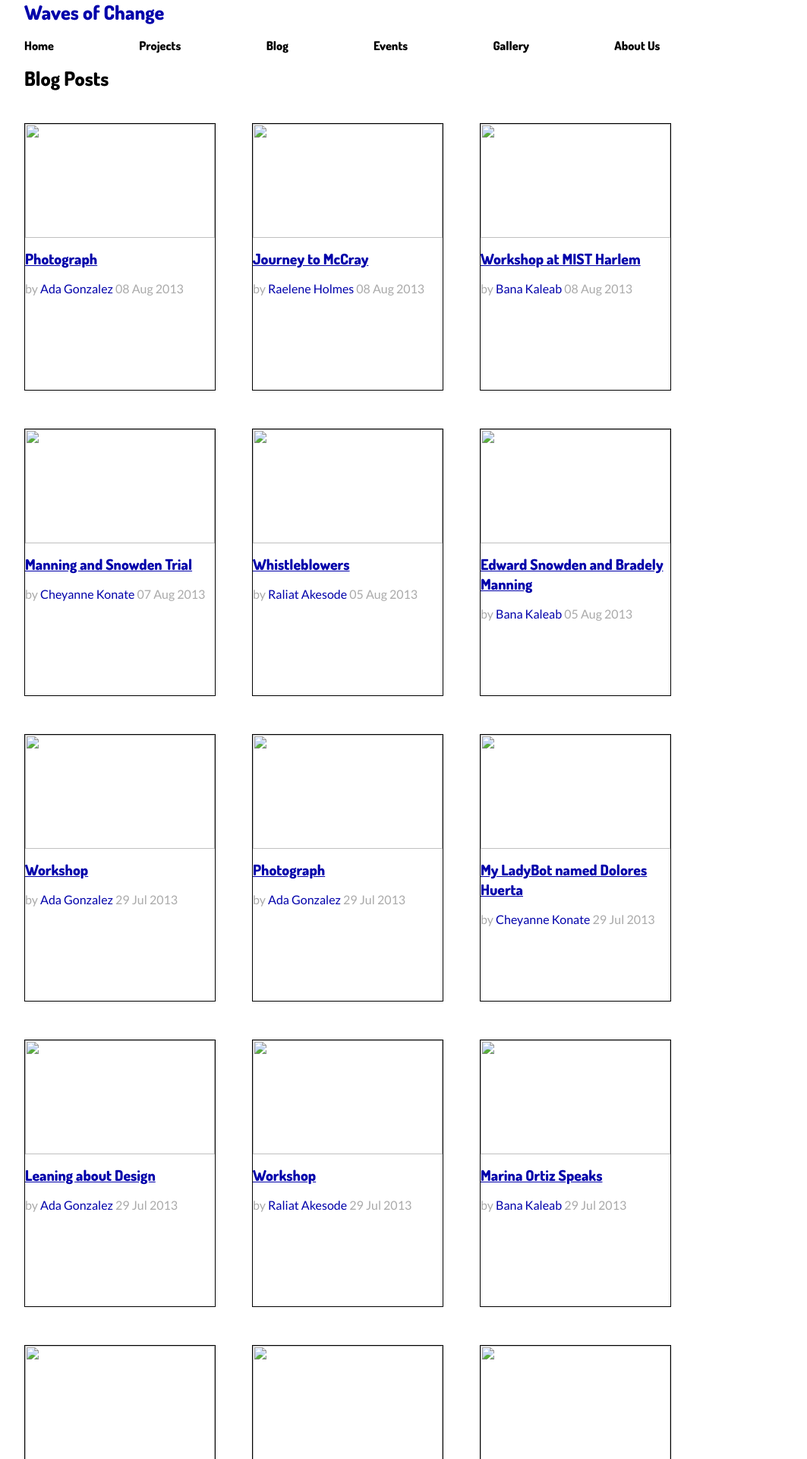
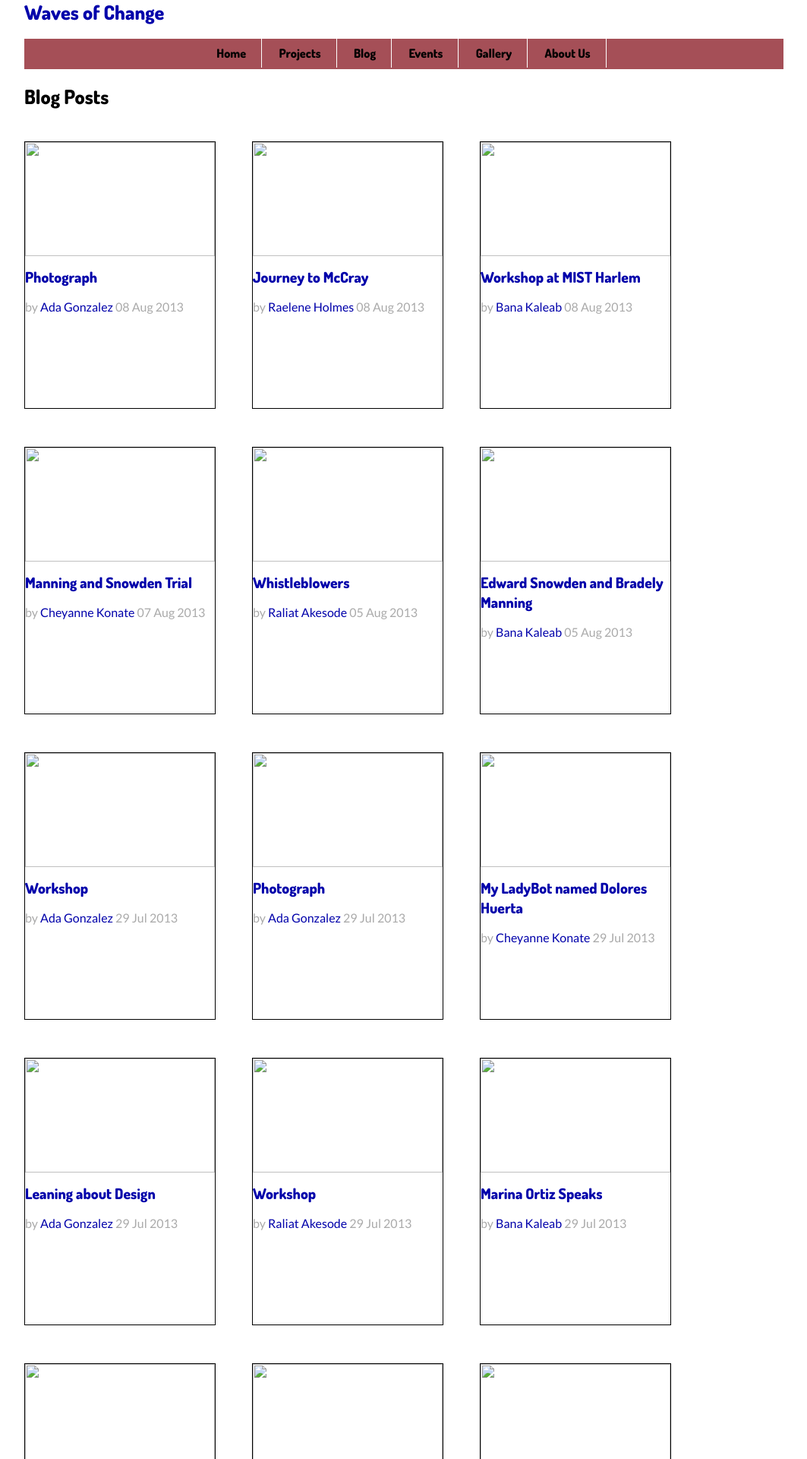
Before and after one commit to WavesofChange/woc-jekyll, a Jekyll site: the page built from blog/index.html, in a window 1280 px wide. Shown: the top 1920 px of the page at 76% size, without its empty margins (108-1171 px from the left). Built offline with Jekyll 4.4.1, drawn with Linux system fonts in a browser that asks for light colours.

Commit message:
added header styling

```diff
--- a/_layouts/default.html
+++ b/_layouts/default.html
@@ -28,27 +28,27 @@
     <div class="container">
 
       <header class="header">
-
       <!-- THE WAVES OF CHANGE LOGO -->
       <!-- <img src = "{{ site.baseurl}}/images/logo.img" width = "150px" height = "60px"> -->
 
       <h1 class="logo"><a href="{{ site.baseurl }}/index.html">{{ site.name }}</a></h1>
 
-              <Ul class="nav">
-
-                <li class=""> <a href="{{ site.baseurl}}/index.html"> Home </a> </li>
+      <div class="navcontainer">
+        <ul class="nav">
+          <li> <a href="{{ site.baseurl}}/index.html"> Home </a> </li>
           <li> <a href="{{ site.baseurl}}/projects/index.html"> Projects </a> </li>
           <li> <a href="{{ site.baseurl}}/blog/index.html"> Blog </a> </li>
           <li> <a href="{{ site.baseurl}}/events/index.html"> Events </a> </li>
           <li> <a href="{{ site.baseurl}}/gallery/index.html"> Gallery </a> </li>
           <li> <a href="{{ site.baseurl}}/about/index.html"> About Us </a> </li>
-
-              </Ul>
+        </ul>
+      </div>
     </header>
 
       <main>
           {{ content }}
       </main>
     </div>
+
   </body>
 </html>
--- a/css/main.css
+++ b/css/main.css
@@ -25,6 +25,8 @@
 }
 
 html, body { height: 100%; }
+
+header { margin-bottom: 20px; }
 
 body {
   background-color: #FFF;
@@ -76,7 +78,7 @@ p {
   line-height: 19.416px;
 }
 
-a         { color: #00a; }
+a         { color: #00a; text-decoration: none;}
 a:hover   { color: #000; }
 a:visited { color: #a0a; }
 
@@ -95,30 +97,10 @@ ul, ol {
 
 /*****************************************************************************/
 /*
-/* Post
-/*
-/*****************************************************************************/
-.title {
-  margin-bottom: 0;
-}
-
-.title a {
-  text-decoration: none;
-}
-
-.author a {
-  text-decoration: none;
-}
-
-/*****************************************************************************/
-/*
 /* Home
 /*
 /*****************************************************************************/
 
-.logo a{
-  text-decoration: none;
-}
 
 .posts {
   margin-bottom: 2em;
@@ -133,14 +115,21 @@ ul, ol {
   /*font-size: 80%;*/
 }
 
+.navcontainer ul {
+  padding: 10px;
+  margin: 0;
+  list-style-type: none;
+  background-color: #a54f57;
+
+  text-align: center;
+}
+
 .nav {
   list-style-type: none;
 }
 
 .nav li {
   display: inline-block;
-  padding-right: 110px;
-
 }
 
 .nav li a {
@@ -150,6 +139,14 @@ ul, ol {
   font-size: 16px;
   line-height: 19.416px;
   color: #000;
+  padding: 9px 20px;
+  background-color: #a54f57;
+  border-right: 1px solid #fff;
+}
+
+.nav li a:hover {
+  background-color: #c66169;
+  color: #fff;
 }
 
 .slide-width {
@@ -276,6 +273,10 @@ aside {
   background-color: #333;
 }
 
+.title {
+  margin-bottom: 0;
+}
+
 /*****************************************************************************/
 /*
 /* Portfolio
```
Lines whose indentation alone changed are shown as unchanged.
